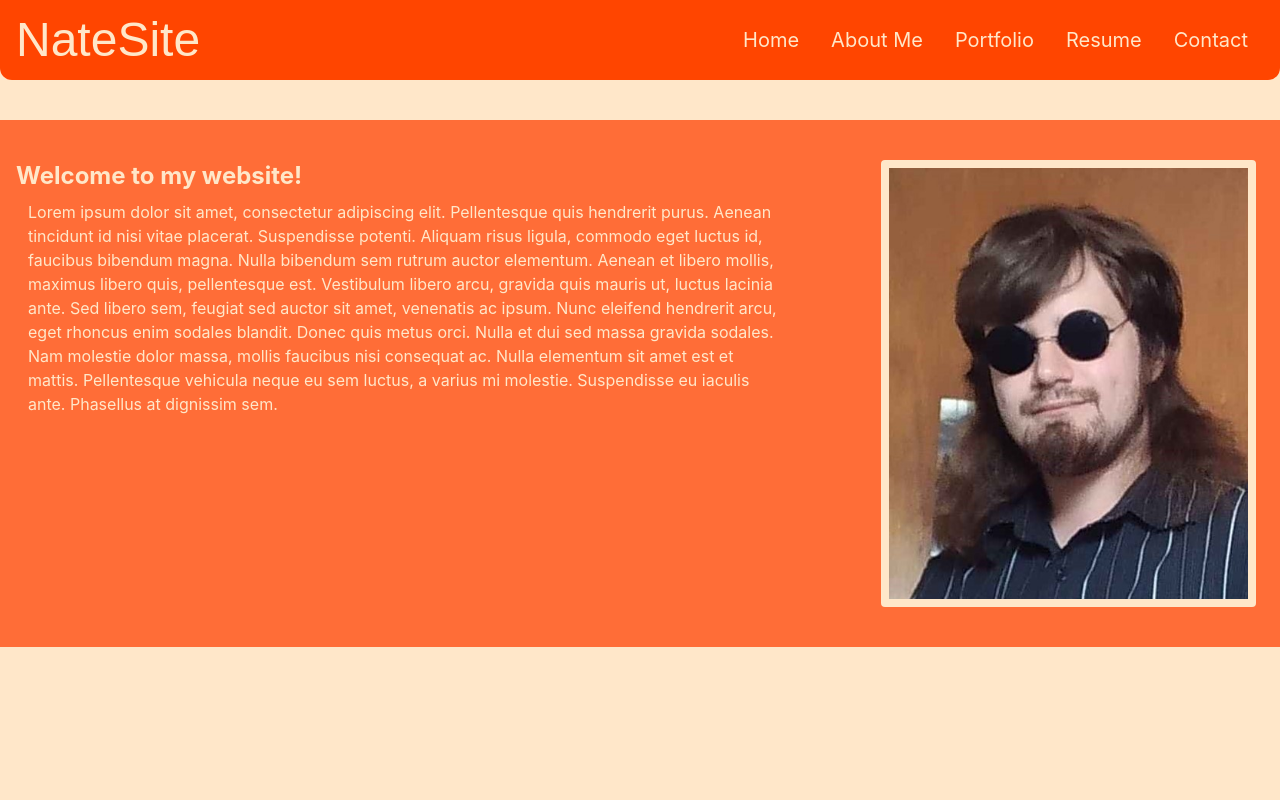
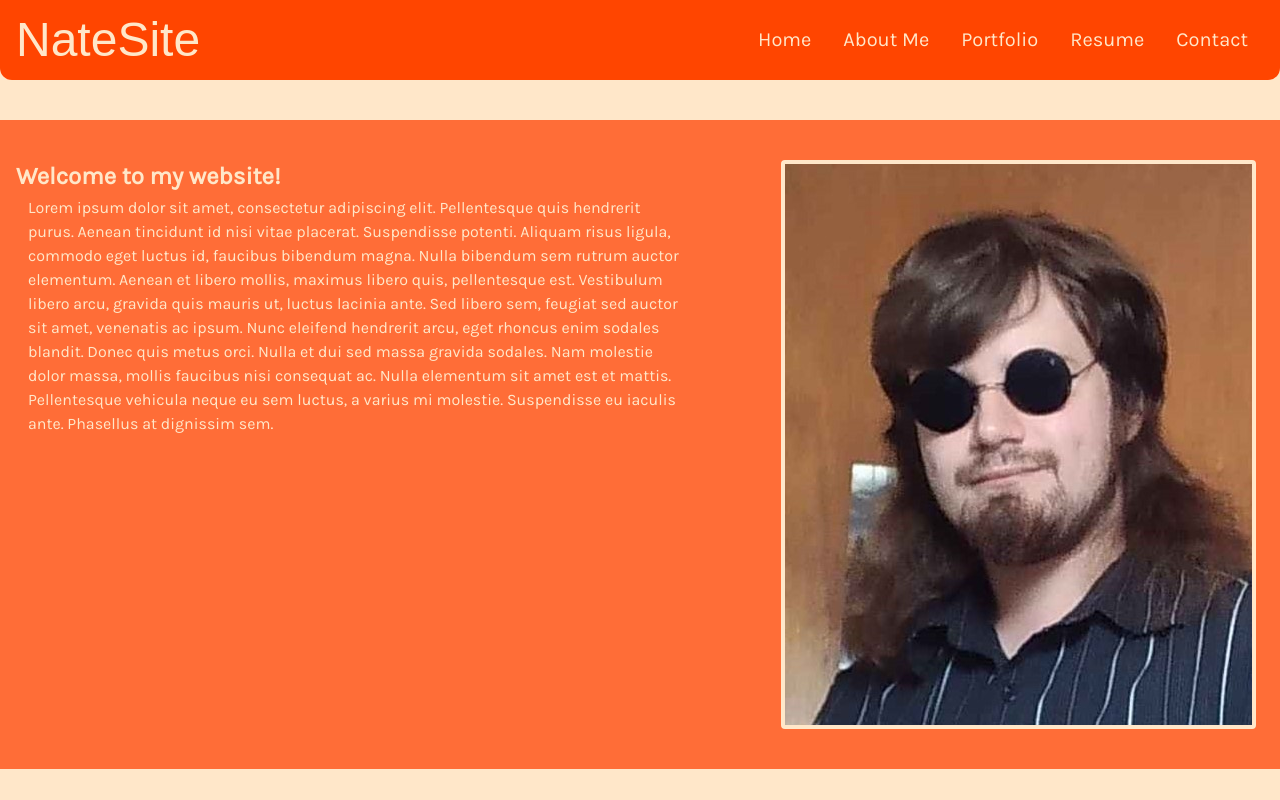
Before and after one commit to DentedGlassJar/natesite, a Next.js app: page / in a window 1280 px wide. Shown: the top 800 px of the page. Built offline with nearby package versions, Linux system fonts and the light colour scheme; a web font is replaced by a local one.

Commit message:
Layout improved

```diff
--- a/src/app/page.tsx
+++ b/src/app/page.tsx
@@ -1,18 +1,22 @@
 import Link from 'next/link';
 import Image from 'next/image';
 
-// importing the google font from NextJS
-import { Kavoon } from 'next/font/google'
+// importing the google fonts from NextJS
+import { Kavoon, Karla } from 'next/font/google'
 
 const kavoon = Kavoon({
   weight: '400',
   subsets: ['latin']
-})
+});
+
+const karla = Karla({
+  weight: '400',
+  subsets: ['latin']
+});
 
 export default function Home() {
-
   return (
-    <>
+    <div className={karla.className}>
       <div className='flex bg-[#FF4500] text-[#FFE7C9] p-4 mb-10 rounded-b-xl'>
         <h1 className={`${kavoon.className} text-5xl flex-1`}>
           NateSite
@@ -57,15 +61,16 @@ export default function Home() {
             <h2 className='text-2xl font-bold'>
               Welcome to my website!
             </h2>
-            <p className='mt-2 ml-3 mr-25 flex-wrap'>
+
+            <p className='mt-1 ml-3 mr-25 flex-wrap'>
               Lorem ipsum dolor sit amet, consectetur adipiscing elit. Pellentesque quis hendrerit purus. Aenean tincidunt id nisi vitae placerat. Suspendisse potenti. Aliquam risus ligula, commodo eget luctus id, faucibus bibendum magna. Nulla bibendum sem rutrum auctor elementum. Aenean et libero mollis, maximus libero quis, pellentesque est. Vestibulum libero arcu, gravida quis mauris ut, luctus lacinia ante. Sed libero sem, feugiat sed auctor sit amet, venenatis ac ipsum. Nunc eleifend hendrerit arcu, eget rhoncus enim sodales blandit. Donec quis metus orci. Nulla et dui sed massa gravida sodales. Nam molestie dolor massa, mollis faucibus nisi consequat ac. Nulla elementum sit amet est et mattis. Pellentesque vehicula neque eu sem luctus, a varius mi molestie. Suspendisse eu iaculis ante. Phasellus at dignissim sem.
             </p>
           </div>
 
 
           <div className='row-auto mr-2'>
-            <div className='p-2 bg-[#FFE7C9] rounded'>
-              <Image src={'/images/natepic.jpg'} width={359} height={450} alt='Woah this is my face' />
+            <div className='p-1 bg-[#FFE7C9] rounded'>
+              <Image src={'/images/natepic.jpg'} width={467} height={561} alt='Woah this is my face' />
             </div>
           </div>
         </div>
@@ -80,6 +85,6 @@ export default function Home() {
           Email: nathanielworkemail906@gmail.com
         </div>
       </div>
-    </>
+    </div>
   );
 }
```
Also changed, not shown: public/images/homersimp.jpeg (deleted).
